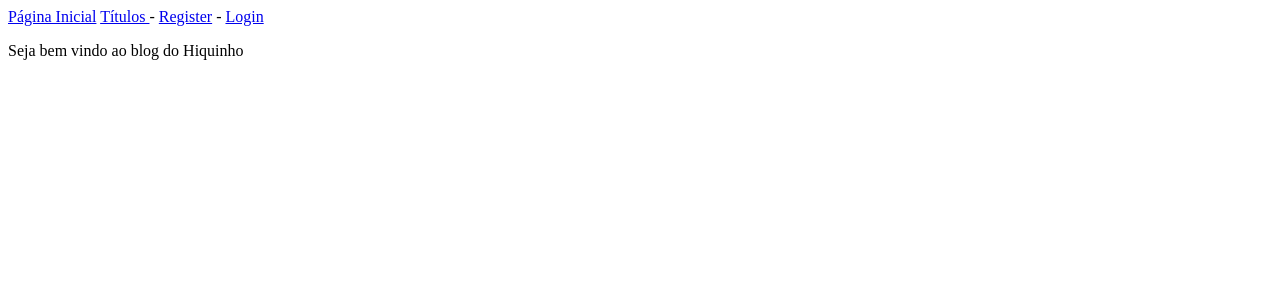
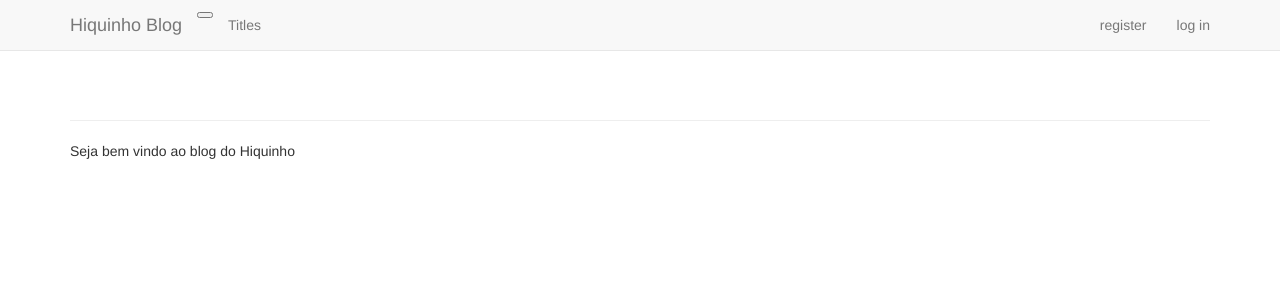
Before and after one commit to Hiquinho04/blog, a Django app: template blog_stuff/templates/blog_stuff/index.html in a window 1280 px wide. Shown: the top 300 px of the page. Run offline with Django 3.2, Linux system fonts and the light colour scheme; the template is opened without the code that fills it, so the values that code supplies are empty; some libraries are stand-ins or nearby versions.

Commit message:
Base style

```diff
--- a/blog_stuff/templates/blog_stuff/base.html
+++ b/blog_stuff/templates/blog_stuff/base.html
@@ -1,15 +1,66 @@
- <p>
-     <a href="{% url 'blog_stuff:index' %}"> Página Inicial</a>
-     <a href="{% url 'blog_stuff:titles' %}"> Títulos </a> -
-     {% if user.is_authenticated %}
-        Seja Bem-Vindo, {{user.username}} -
-        <a href="{% url 'users:logout' %}">Logout</a>
-     {% else %}
-            <a href="{% url 'users:register' %}">Register</a> -
-            <a href="{% url 'users:login' %}">Login</a>
-     {% endif %}
+{% load bootstrap3 %}
 
- </p>
+<!DOCTYPE html>
+<html lang="en">
+    <head>
+        <meta charset="utf-8">
+        <meta http-equiv="X-UA-Compatible" content="IE=edge">
+        <meta name="viewport" content="width=device-width, initial-scale=1">
+
+        <title>Hiquinho Blog</title>
+        {% bootstrap_css %}
+        {% bootstrap_javascript %}
+
+    </head>
+
+    <body>
+        <!--Static Navbar-->
+        <nav class="navbar navbar-default navbar-static-top">
+            <div class="container">
+                <div class="navbar-header">
+                    <button type="button" class="navbar-toogle collapsed"
+                    data-toggle="collapse" data-target="#navbar"
+                    aria-expanded="false" aria-controls="navbar">
+                    </button>
+                    <a class="navbar-brand" href="{% url 'blog_stuff:index' %}">
+                        Hiquinho Blog
+                    </a>
+                </div> <!--navbar-header-->
+
+                <div id="navbar" class="navbar-collapse collpase">
+                    <ul class="nav navbar-nav">
+                        <li>
+                            <a href="{% url 'blog_stuff:titles' %}">
+                                Titles
+                            </a>
+                        </li>
+                    </ul>
+
+                    <ul class="nav navbar-nav navbar-right">
+                        {% if user.authenticated %}
+                        <li> <a>Hello, {{user.username}}</a></li>
+                        <li><a href="{% url 'users:logout' %}">log out</a></li>
+
+                        {% else %}
+                        <li><a href="{% url 'users:register' %}">register</a></li>
+                        <li><a href="{% url 'users:login' %}">log in</a></li>
+                        {% endif %}
+                    </ul>
+
+                </div> <!--navbar collapse-->
+            </div> <!--container-->
+        </nav>
 
 
- {% block content%}{% endblock content %}
+        <div class="container">
+            <div class="page-header">
+                {% block header %}{% endblock header %}
+
+            </div>
+            <div>
+                {% block content %}{% endblock content %}
+            </div>
+        </div>
+
+    </body>
+</html>
--- a/blog_stuff/templates/blog_stuff/texts.html
+++ b/blog_stuff/templates/blog_stuff/texts.html
@@ -5,16 +5,20 @@
 <p>Título: {{title}} </p>
 
 <p>
+
     <a href="{% url 'blog_stuff:new_entry' title.id %}">Add new entry</a>
+
 </p>
-<p> Textos </p>
+<p> Textos - {{title.owner}} </p>
 <ul>
     {% for text in texts %}
         <li>
             <p>{{text.date_added}}</p>
             <p>{{text.text|linebreaks}}</p>
             <p>
+
                 <a href="{% url 'blog_stuff:edit_entry' text.id %}">Edit entry</a>
+
             </p>
         </li>
         {% empty %}
--- a/blog_stuff/views.py
+++ b/blog_stuff/views.py
@@ -29,9 +29,11 @@ def texts(request, title_id):
     title = Title.objects.get(id=title_id)
     texts = title.text_set.order_by('-date_added')
     # Verifica se o usuario esta acessando um link proprio
-    check_user(request, title)
+    public_user = 0
+    if title.owner != request.user:
+        public_user = 1
 
-    context = {'title':title, 'texts':texts}
+    context = {'title':title, 'texts':texts, 'public_user':public_user}
     return render(request, 'blog_stuff/texts.html', context)
 
 @login_required
```
